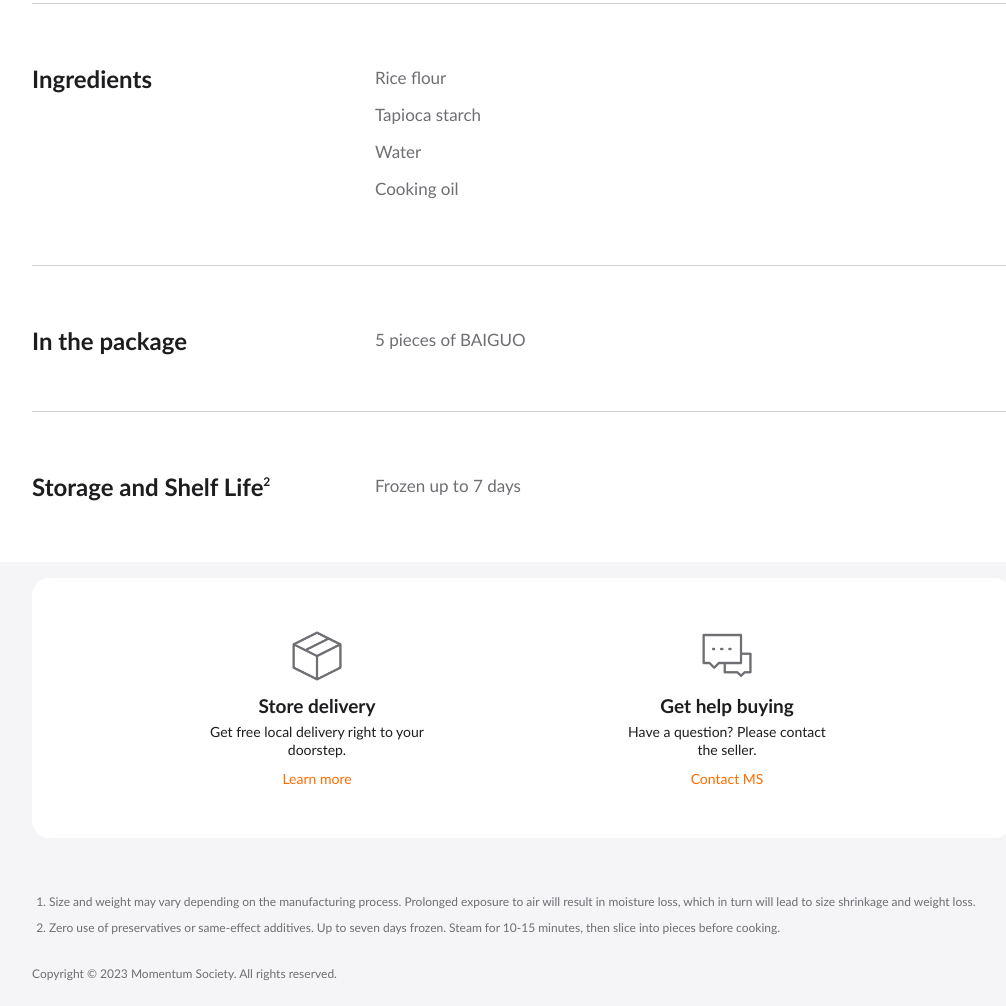
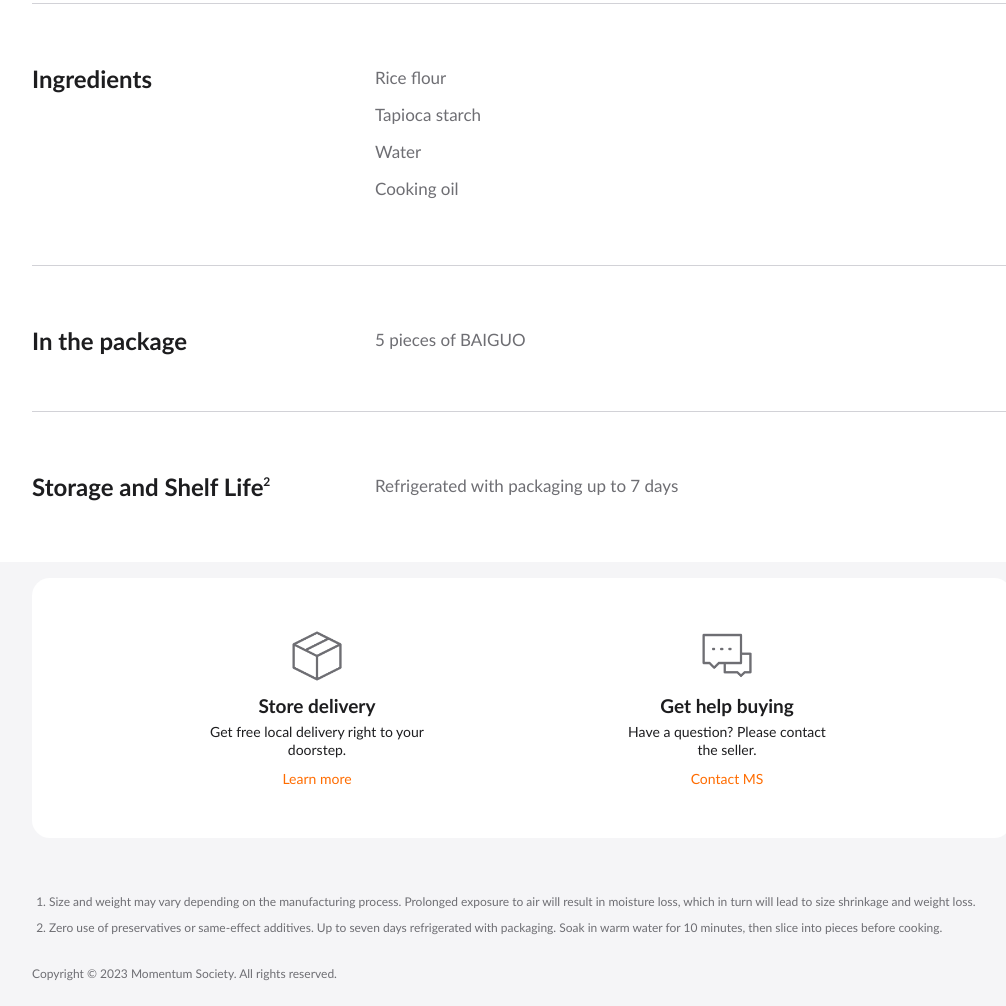
Before and after one commit to momemtumsociety/en, a plain HTML site: page baiguo.html in a window 1280 px wide. Shown: the part 689-1695 px from the top of the page, without its empty margins (118-1124 px from the left). Drawn offline with Linux system fonts and the light colour scheme.

Commit message:
Add files via upload

```diff
--- a/baiguo.html
+++ b/baiguo.html
@@ -206,7 +206,7 @@
                             </div>
                             <div class="info-column">
                                 <div class="column">
-                                    <p>Frozen up to 7 days</p>
+                                    <p>Refrigerated with packaging up to 7 days
                                 </div>
                             </div>
                         </div>
@@ -255,7 +255,7 @@
                             Size and weight may vary depending on the manufacturing process. Prolonged exposure to air will result in moisture loss, which in turn will lead to size shrinkage and weight loss.
                         </li>
                         <li id="footnote-2">
-                            Zero use of preservatives or same-effect additives. Up to seven days frozen. Steam for 10-15 minutes, then slice into pieces before cooking.
+                            Zero use of preservatives or same-effect additives. Up to seven days refrigerated with packaging. Soak in warm water for 10 minutes, then slice into pieces before cooking.
                         </li>
                     </ol>
                 </section>
```
